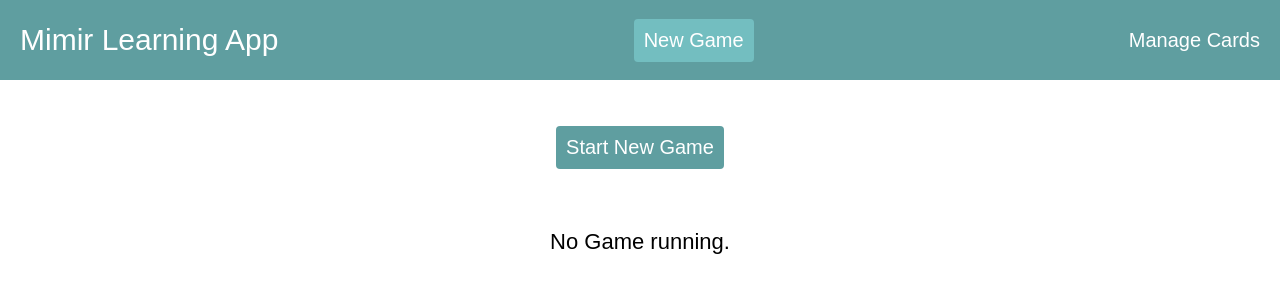
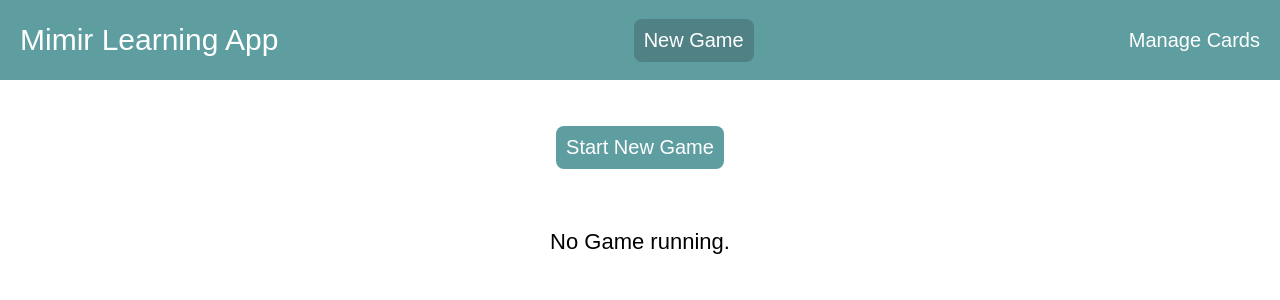
Before and after one commit to Yoohnas/learningApp, a React (Create React App) app in the folder mimir/: page / in a window 1280 px wide. Shown: the top 300 px of the page. Built offline with nearby package versions, Linux system fonts and the light colour scheme.

Commit message:
- button hover color

```diff
--- a/mimir/src/components/controls/Button.tsx
+++ b/mimir/src/components/controls/Button.tsx
@@ -21,7 +21,7 @@ export const Button = ({onClick, disabled, children}: Props) => {
 
 export const ButtonBase = css`
   border: none;
-  border-radius: 4px;
+  border-radius: 8px;
   font-size: 20px;
   color: white;
   padding: 10px;
@@ -31,9 +31,24 @@ export const ButtonBase = css`
 export const DefaultButton = styled.button`
   ${ButtonBase};
   background: cadetblue;
+  &:hover,
+  &:focus {
+    background: #73bec0;
+  }
+  &:active {
+    color: #73bec0;
+  }
+`
+export const DarkButton = styled.button`
+  ${ButtonBase};
+  background: #508285;
 
+  &:hover,
+  &:focus {
+    background: #73bec0;
+  }
+
+  &:active {
+    color: #73bec0;
+  }
 `
-export const BrightButton = styled.button`
-  ${ButtonBase};
-  background: #73bec0;
-`
--- a/mimir/src/components/widgets/AppBar.tsx
+++ b/mimir/src/components/widgets/AppBar.tsx
@@ -1,7 +1,7 @@
 import styled from 'styled-components/macro'
 import {useNavigate} from 'react-router-dom'
 import {ROUTE_CARDS, ROUTE_MAIN} from "../../Constants";
-import {BrightButton, DefaultButton} from "../controls/Button";
+import {DarkButton, DefaultButton} from "../controls/Button";
 import {useContext} from "react";
 import {Context as RoundContext} from "../../store/round/Context";
 import {isIdle, isOngoing, isResult} from "../../backend/Utility";
@@ -25,7 +25,7 @@ export function AppBar() {
     return (
         <Container>
             <Title>Mimir Learning App</Title>
-            <BrightButton onClick={() => navigate(ROUTE_MAIN)}>{getButtonName()}</BrightButton>
+            <DarkButton onClick={() => navigate(ROUTE_MAIN)}>{getButtonName()}</DarkButton>
             <DefaultButton onClick={() => navigate(ROUTE_CARDS)}>Manage Cards</DefaultButton>
         </Container>
     )
```
